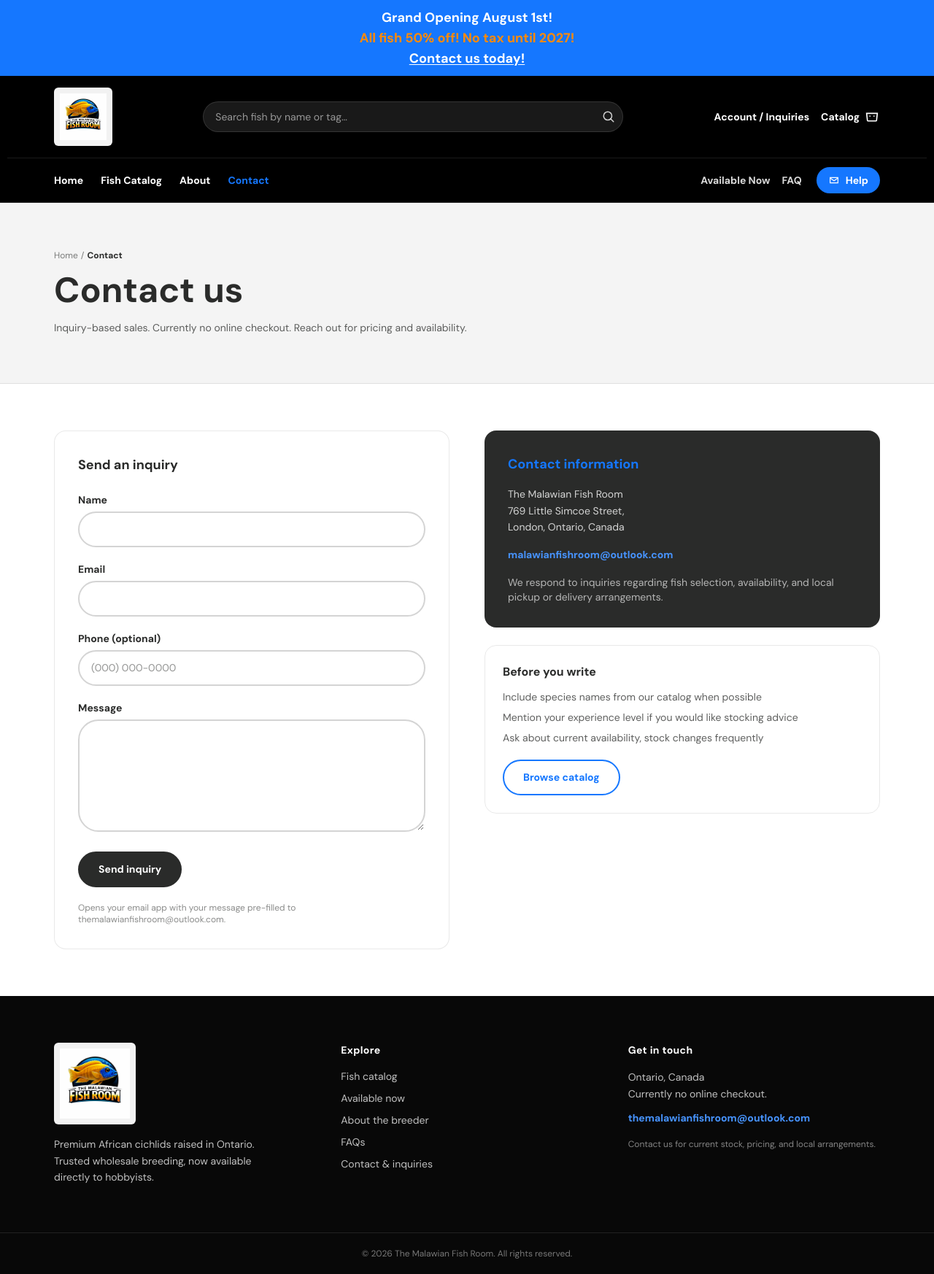
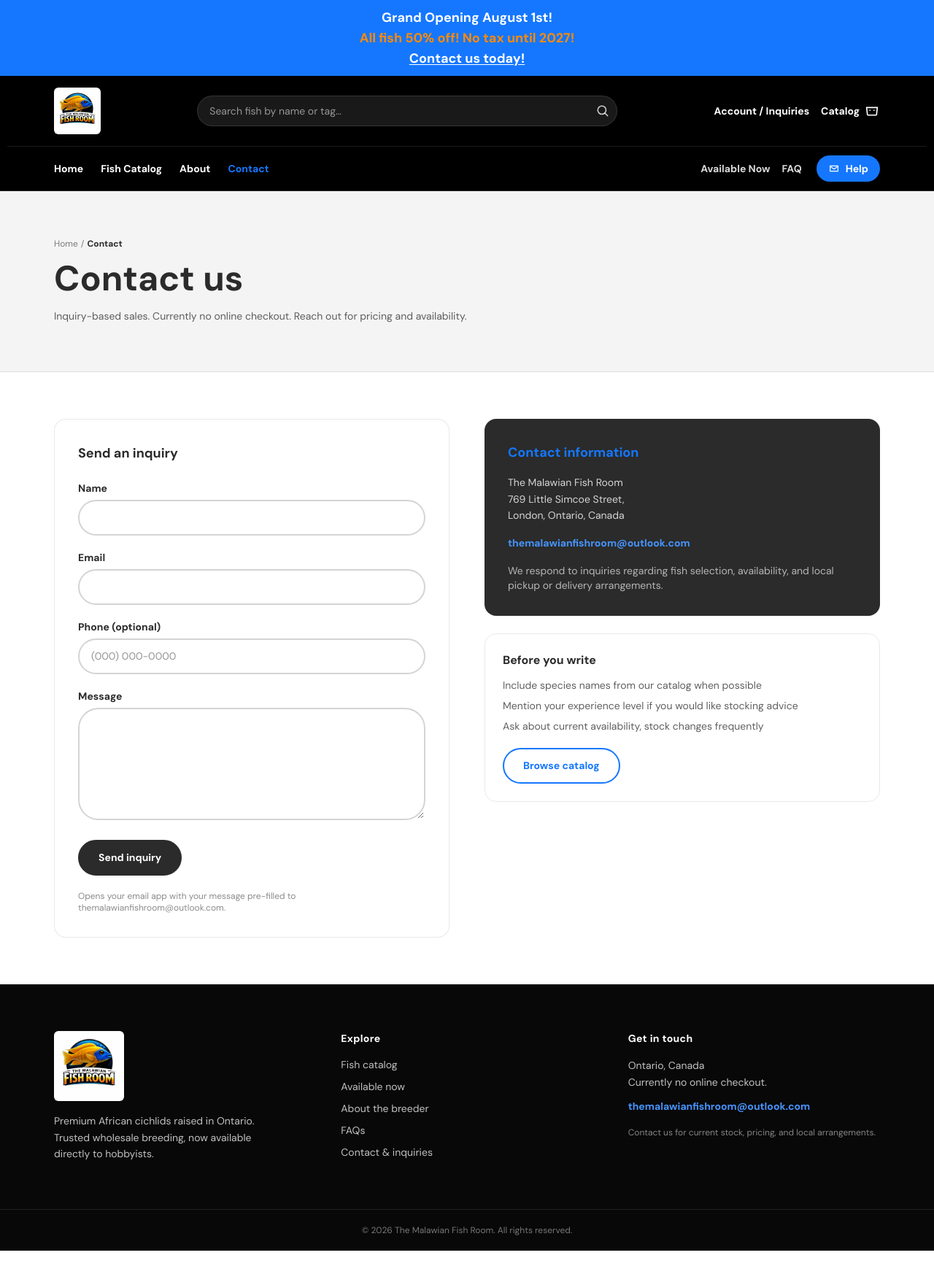
Before and after one commit to TheMalawianFishRoom/MalawianFishRoomWebsite, a Next.js app: page /contact in a window 1280 px wide. Shown: the whole page at 73% size. After the commit the page ends 1714 px from the top, so only its background shows below. Built offline with nearby package versions, Linux system fonts and the light colour scheme.

Commit message:
touchups

```diff
--- a/app/contact/page.tsx
+++ b/app/contact/page.tsx
@@ -56,7 +56,7 @@ export default function ContactPage() {
               href="mailto:malawianfishroom@outlook.com"
               className="mt-4 inline-block text-sm font-bold text-[#4794FF] hover:text-[#1577FF]"
             >
-              malawianfishroom@outlook.com
+              themalawianfishroom@outlook.com
             </a>
             <p className="mt-4 text-sm text-white/65">
               We respond to inquiries regarding fish selection, availability, and local pickup or
--- a/components/site-footer.tsx
+++ b/components/site-footer.tsx
@@ -11,7 +11,7 @@ export function SiteFooter() {
             alt="The Malawian Fish Room"
             width={360}
             height={130}
-            className="h-20 w-auto max-w-full rounded-md bg-white/95 p-2 sm:h-24 md:h-28"
+            className="h-16 w-auto max-w-full rounded-md bg-white/95 p-0 sm:h-20 md:h-24"
           />
           <p className="mt-4 max-w-xs text-sm leading-relaxed text-white/75">
             Premium African cichlids raised in Ontario. Trusted wholesale breeding,
--- a/components/site-header.tsx
+++ b/components/site-header.tsx
@@ -16,7 +16,7 @@ export function SiteHeader() {
               width={360}
               height={130}
               priority
-              className="h-16 w-auto rounded-md bg-white/95 p-2 sm:h-[4.5rem] md:h-20"
+              className="h-12 w-auto rounded-md bg-white/95 p-0 sm:h-[4rem] md:h-[4rem]"
             />
           </Link>
 
```
